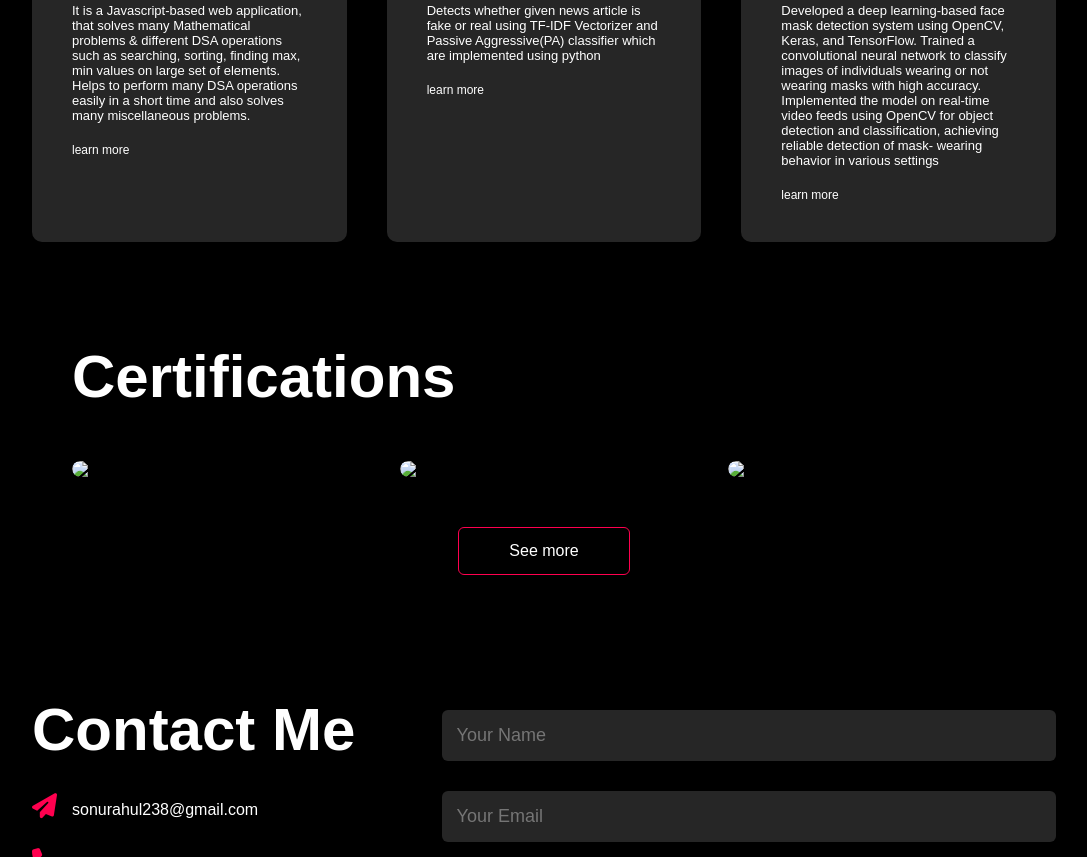
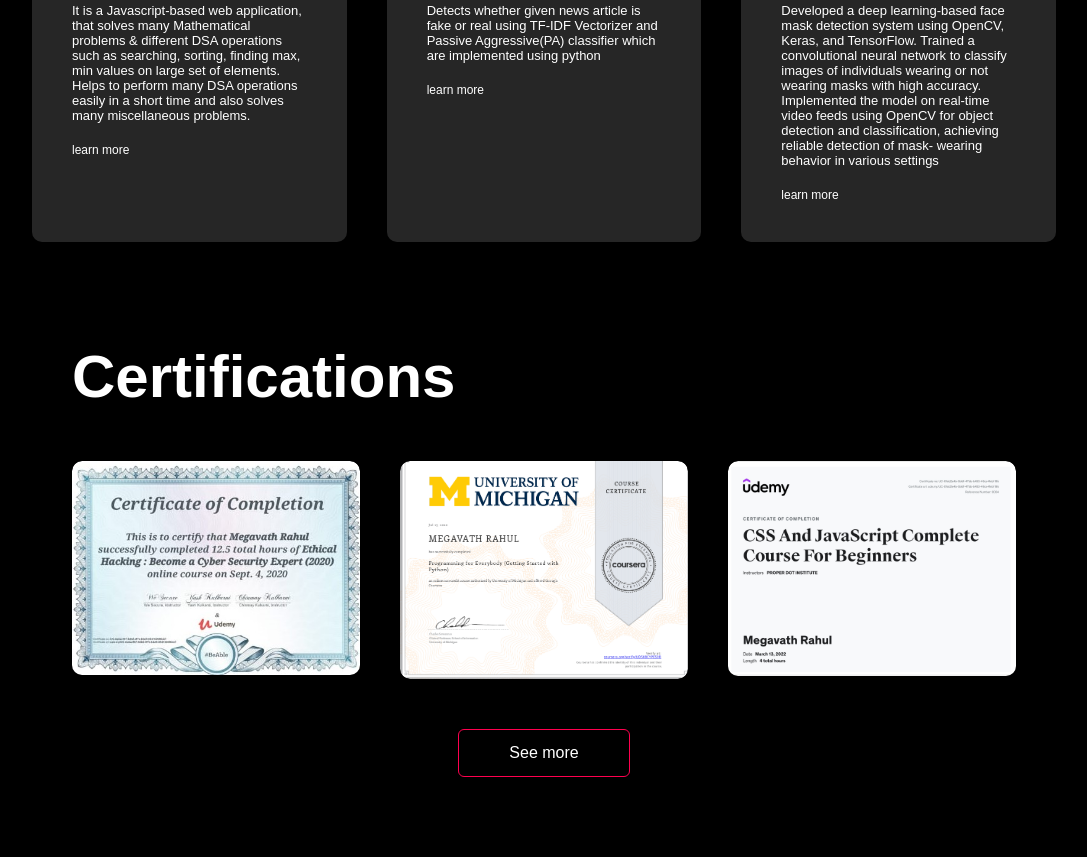
Before and after one commit to MegavathRahul/portfolio, a plain HTML site: page 1.html in a window 1280 px wide. Shown: the part 1943-2800 px from the top of the page, without its empty margins (96-1183 px from the left). Drawn offline with Linux system fonts and the light colour scheme; files whose address does not match are found by name.

Commit message:
Update 1.html

```diff
--- a/1.html
+++ b/1.html
@@ -37,7 +37,7 @@
         <div class="container">
             <div class="row">
                 <div class="about-col-1">
-                    <img src="Images/Rahul jpeg (1).png">
+                    <img src="Rahul jpeg (1).png">
                 </div>
 
                 <div class="about-col-2">
@@ -120,7 +120,7 @@
             <h1 class="sub-title">Certifications</h1>
             <div class="work-list">
                 <div class="work">
-                    <img src="Images/CyberSecurity.jpeg">
+                    <img src="CyberSecurity.jpeg">
                     <div class="layer">
                         <h3>Udemy</h3>
                         <p>Ethical Hacking Certificate</p>
@@ -129,7 +129,7 @@
 
                 </div>
                 <div class="work">
-                    <img src="Images/Python.png">
+                    <img src="Python.png">
                     <div class="layer">
                         <h3>Coursera</h3>
                         <p>Python Certificate</p>
@@ -137,7 +137,7 @@
                     </div>
                 </div>
                 <div class="work">
-                    <img src="Images/css_js.png">
+                    <img src="css_js.png">
                     <div class="layer">
                         <h3>Udemy</h3>
                         <p>CSS and JavaScript Certificate</p>
@@ -161,7 +161,7 @@
                         <a href=""><i class="fa-brands fa-instagram"></i></a>
                         <a href="linkedin.com/in/megavathrahul"><i class="fa-brands fa-linkedin"></i></a>
                     </div>
-                    <a href="images/Resume.pdf" download class="btn btn2">Download Resume</a>
+                    <a href="Resume.pdf" download class="btn btn2">Download Resume</a>
                 </div>
                 <div class="contact-right">
                     <form name="submit-to-google-sheet">
```
